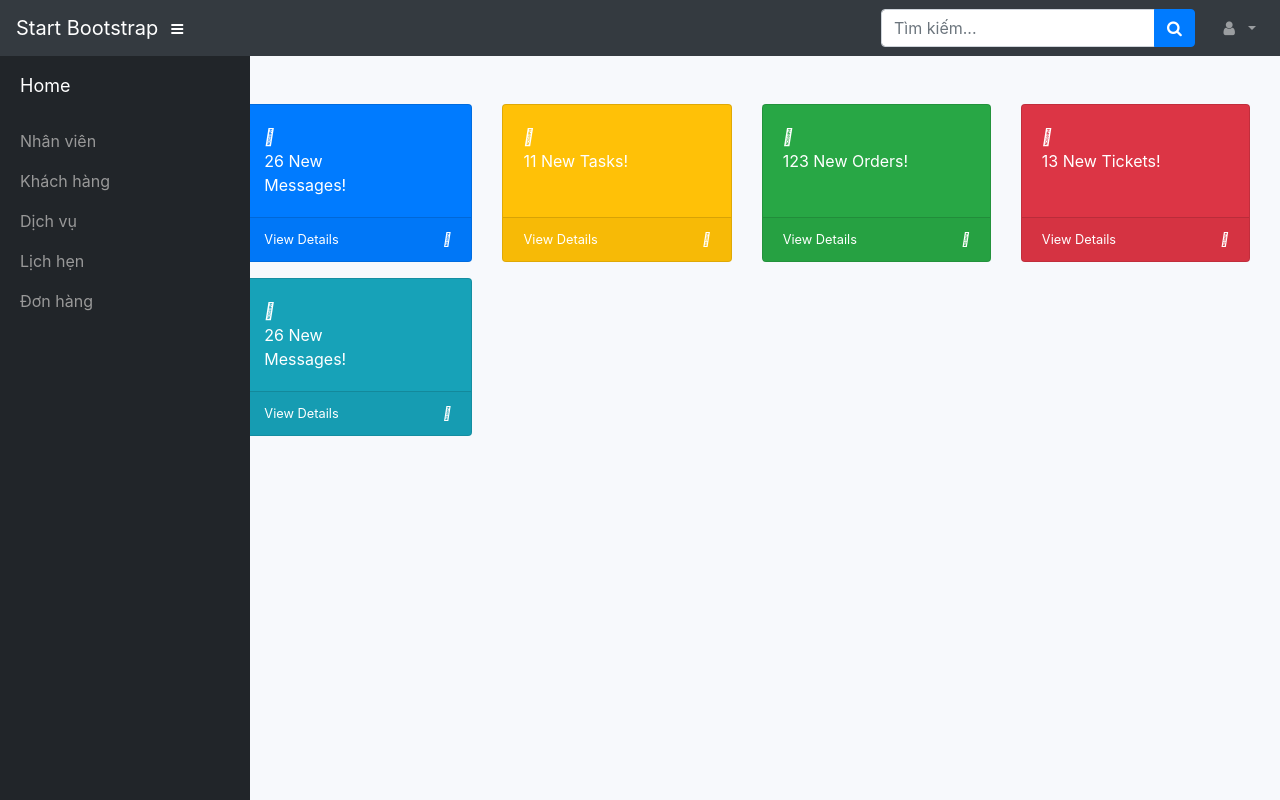
After one commit to quynhpn/BTL_CongNgheWeb, a CodeIgniter app: page /BTL_CongNgheWeb/index.php/homeadmin/index in a window 1280 px wide. The commit adds this page. Run offline with CodeIgniter, Linux system fonts and the light colour scheme; some libraries are stand-ins or nearby versions.

Commit message:
fix giao diện

```diff
--- /dev/null
+++ b/application/controllers/homeadmin.php
@@ -0,0 +1,10 @@
+<?php
+if (!defined('BASEPATH'))
+exit('No direct script access allowed');
+
+class HomeAdmin extends CI_Controller {
+    public function index()
+    {
+      $this->load->view('admin/home_admin_view');
+    }
+}
--- /dev/null
+++ b/application/views/admin/body_home_admin_view.php
@@ -0,0 +1,88 @@
+    <div class="col-md-6 col-lg-10">
+      <div class="container-fluid">
+                <div class="row mt-5">
+                        <div class="col-xl-3 col-sm-6 mb-3">
+                          <div class="card text-white bg-primary o-hidden h-100">
+                            <div class="card-body">
+                              <div class="card-body-icon">
+                                <i class="fas fa-fw fa-comments"></i>
+                              </div>
+                              <div class="mr-5">26 New Messages!</div>
+                            </div>
+                            <a class="card-footer text-white clearfix small z-1" href="#">
+                              <span class="float-left">View Details</span>
+                              <span class="float-right">
+                                <i class="fas fa-angle-right"></i>
+                              </span>
+                            </a>
+                          </div>
+                        </div>
+                        <div class="col-xl-3 col-sm-6 mb-3">
+                          <div class="card text-white bg-warning o-hidden h-100">
+                            <div class="card-body">
+                              <div class="card-body-icon">
+                                <i class="fas fa-fw fa-list"></i>
+                              </div>
+                              <div class="mr-5">11 New Tasks!</div>
+                            </div>
+                            <a class="card-footer text-white clearfix small z-1" href="#">
+                              <span class="float-left">View Details</span>
+                              <span class="float-right">
+                                <i class="fas fa-angle-right"></i>
+                              </span>
+                            </a>
+                          </div>
+                        </div>
+                        <div class="col-xl-3 col-sm-6 mb-3">
+                          <div class="card text-white bg-success o-hidden h-100">
+                            <div class="card-body">
+                              <div class="card-body-icon">
+                                <i class="fas fa-fw fa-shopping-cart"></i>
+                              </div>
+                              <div class="mr-5">123 New Orders!</div>
+                            </div>
+                            <a class="card-footer text-white clearfix small z-1" href="#">
+                              <span class="float-left">View Details</span>
+                              <span class="float-right">
+                                <i class="fas fa-angle-right"></i>
+                              </span>
+                            </a>
+                          </div>
+                        </div>
+                        <div class="col-xl-3 col-sm-6 mb-3">
+                          <div class="card text-white bg-danger o-hidden h-100">
+                            <div class="card-body">
+                              <div class="card-body-icon">
+                                <i class="fas fa-fw fa-life-ring"></i>
+                              </div>
+                              <div class="mr-5">13 New Tickets!</div>
+                            </div>
+                            <a class="card-footer text-white clearfix small z-1" href="#">
+                              <span class="float-left">View Details</span>
+                              <span class="float-right">
+                                <i class="fas fa-angle-right"></i>
+                              </span>
+                            </a>
+                          </div>
+                        </div>
+                        <div class="col-xl-3 col-sm-6 mb-3">
+                          <div class="card text-white bg-info o-hidden h-100">
+                            <div class="card-body">
+                              <div class="card-body-icon">
+                                <i class="fas fa-fw fa-comments"></i>
+                              </div>
+                              <div class="mr-5">26 New Messages!</div>
+                            </div>
+                            <a class="card-footer text-white clearfix small z-1" href="#">
+                              <span class="float-left">View Details</span>
+                              <span class="float-right">
+                                <i class="fas fa-angle-right"></i>
+                              </span>
+                            </a>
+                          </div>
+                        </div>
+           </div>
+         </div>
+       </div>
+      </div>
+    </div>
--- a/application/views/admin/body_invoice_admin_view.php
+++ b/application/views/admin/body_invoice_admin_view.php
@@ -63,7 +63,7 @@
                     <td><?php echo $row['MaDH']?></td>
                     <td><?php echo $row['TenKH']?></td>
                     <td>
-                        <table>
+                        <table class="table table-bordered table-hover" style="background-color:#DEB887;">
                             <?php
                                 $stt=0;
                                 foreach ($listInvoiceDetail as $row2){
--- /dev/null
+++ b/application/views/admin/home_admin_view.php
@@ -0,0 +1,15 @@
+<?php
+  include_once "head_admin_view.php";
+?>
+<?php
+  include_once "navbar_admin_view.php";
+?>
+<?php
+  include_once "menu_admin_view.php";
+?>
+<?php
+  include_once "body_home_admin_view.php";
+?>
+<?php
+  include_once "foot_admin_view.php";
+?>
--- a/application/views/admin/menu_admin_view.php
+++ b/application/views/admin/menu_admin_view.php
@@ -5,7 +5,7 @@
                   <div id="wrapper">
                     <div id="sidebar-wrapper">
                             <ul class="sidebar-nav">
-                                <li class="sidebar-brand"><a href="#" style="color:#fff">Home</a></li>
+                                <li class="sidebar-brand"><a href="<?php echo base_url();?>/index.php/homeadmin/index" style="color:#fff">Home</a></li>
                                 <li><a href="<?php echo base_url();?>/index.php/employee/index">Nhân viên</a></li>
                                 <li><a href="<?php echo base_url();?>/index.php/customer/index">Khách hàng</a></li>
                                 <li><a href="<?php echo base_url();?>/index.php/service/index">Dịch vụ</a></li>
--- a/application/views/admin/navbar_admin_view.php
+++ b/application/views/admin/navbar_admin_view.php
@@ -1,4 +1,4 @@
-<nav class="navbar navbar-expand navbar-dark bg-dark navbar-fixed-top" style="color: #fff;">
+<nav class="navbar navbar-expand navbar-dark bg-dark sticky-top" style="color: #fff;">
     <a class="navbar-brand mr-1">Start Bootstrap</a>
     <button class="btn btn-link btn-sm text-white order-1 order-sm-0">
         <i class="fa fa-bars">
@@ -24,4 +24,5 @@
             </ul>
         </li>
     </ul>
+
 </nav>
```
